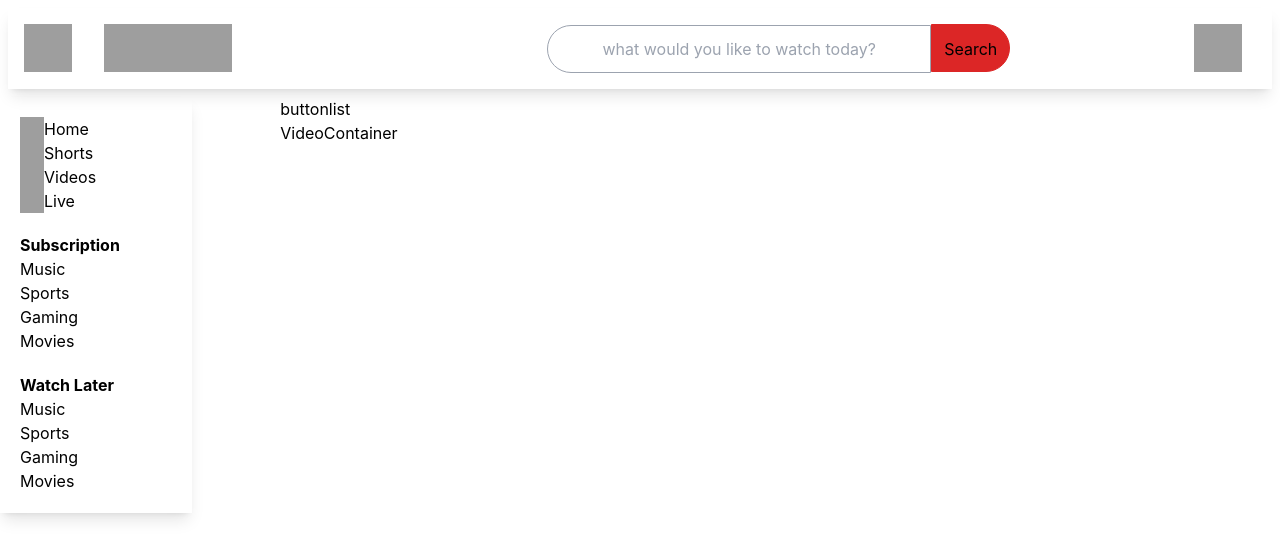
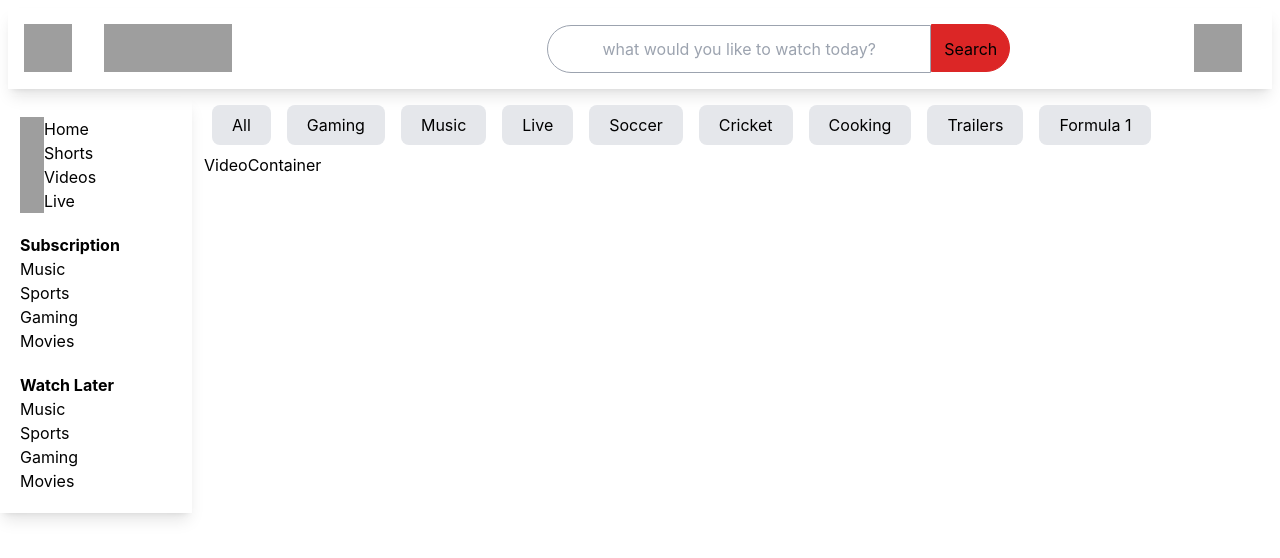
Before and after one commit to Divyaa268/WatchWave, a React (Create React App) app: page / in a window 1280 px wide. Shown: the top 558 px of the page. Built offline with nearby package versions, Linux system fonts and the light colour scheme; grey boxes are pictures that could not be loaded.

Commit message:
Created a button list
Created a button list

```diff
--- /dev/null
+++ b/src/components/Button.js
@@ -0,0 +1,11 @@
+import React from 'react'
+
+const Button = ({name}) => {
+  return (
+    <div>
+      <button className='px-5 py-2 m-2 bg-gray-200 rounded-lg hover:bg-slate-500'>{name}</button>
+    </div>
+  )
+}
+
+export default Button
--- a/src/components/ButtonList.js
+++ b/src/components/ButtonList.js
@@ -1,9 +1,19 @@
 import React from 'react'
+import Button from './Button'
 
 const ButtonList = () => {
   return (
-    <div>
-      buttonlist
+    <div className='flex'>
+      <Button name="All"/>
+      <Button name="Gaming"/>
+      <Button name="Music"/>
+      <Button name="Live"/>
+      <Button name="Soccer"/>
+      <Button name="Cricket"/>
+      <Button name="Cooking"/>
+      <Button name="Trailers"/>
+      <Button name="Formula 1"/>
+
     </div>
   )
 }
```
